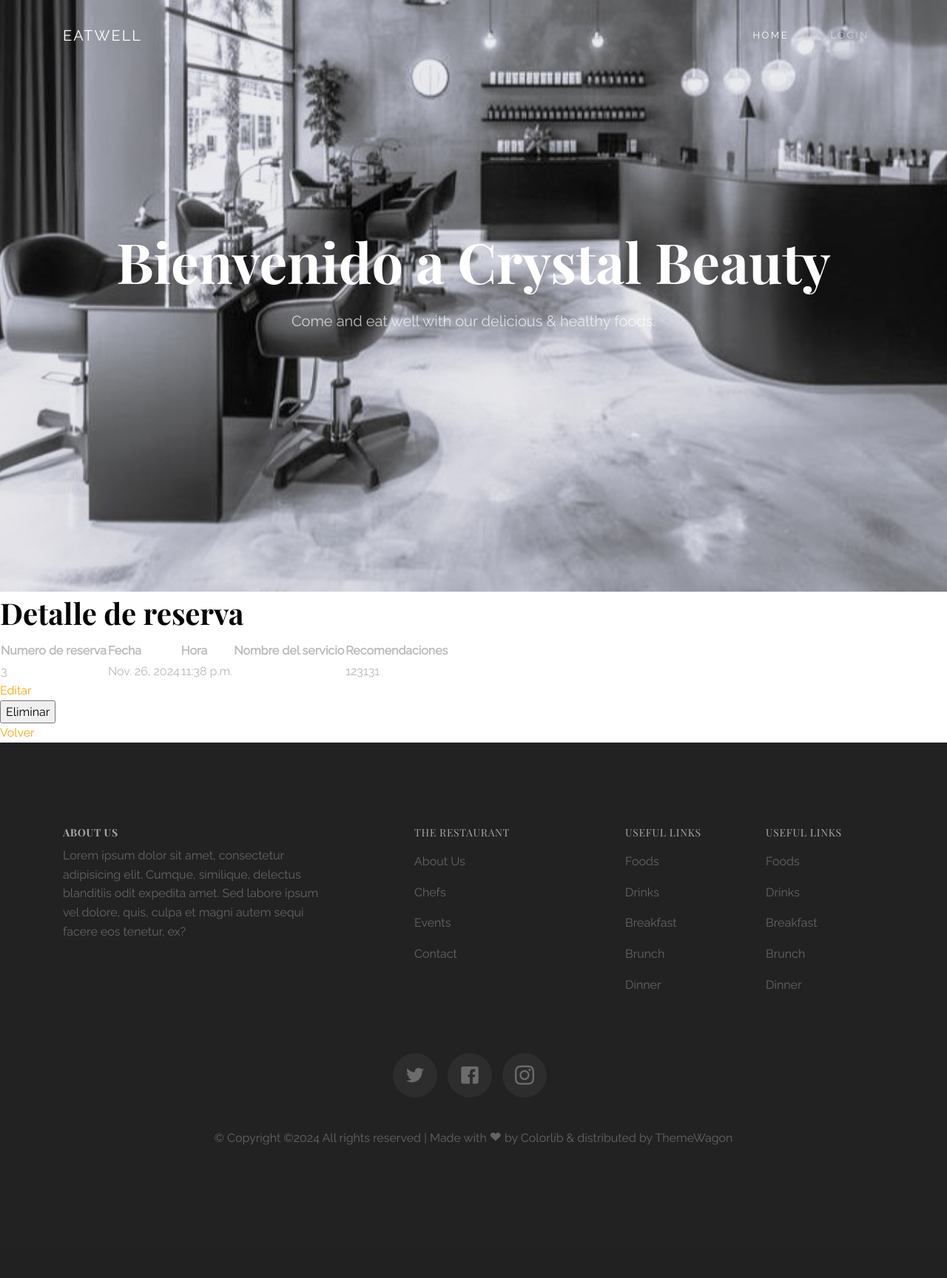
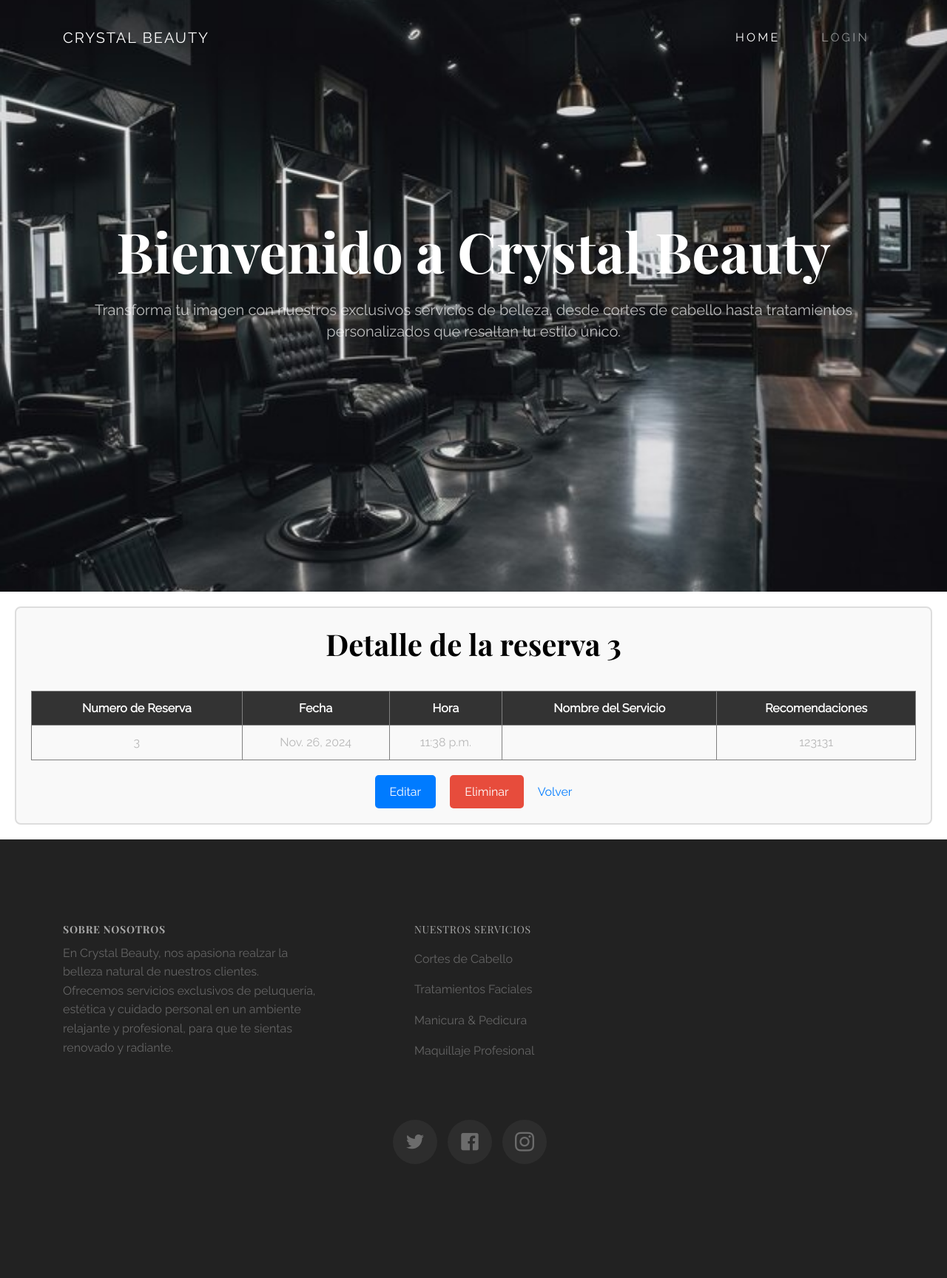
Before and after one commit to ElIngeJuan/Proyecto_Salon_Belleza, a Django app: page /mis_reservas/3/ in a window 1280 px wide. Shown: the whole page at 74% size. Before the commit the page ends 1548 px from the top, so only its background shows below. Run offline with Django 5.2, Linux system fonts and the light colour scheme; data comes from the database, SQL or seed files in the repository; both versions use the stored data as it was after the commit; some libraries are stand-ins or nearby versions; some web fonts are replaced.

Commit message:
Usuario terminado (creo)

```diff
--- a/Reserva/templates/base.html
+++ b/Reserva/templates/base.html
@@ -2,7 +2,7 @@
 <!DOCTYPE html>
 <html lang="en">
   <head>
-    <title>Beauty Salon</title>
+    <title>Crystal Salon</title>
     <meta charset="utf-8">
     <meta name="viewport" content="width=device-width, initial-scale=1, shrink-to-fit=no">
 
@@ -22,21 +22,20 @@
 
     <nav class="navbar navbar-expand-lg navbar-dark site_navbar bg-dark site-navbar-light" id="site-navbar">
       <div class="container">
-        <a class="navbar-brand" href="index.html">EatWell</a>
+        <a class="navbar-brand" href="index.html">Crystal Beauty</a>
         <button class="navbar-toggler" type="button" data-toggle="collapse" data-target="#site-nav" aria-controls="site-nav" aria-expanded="false" aria-label="Toggle navigation">
           <span class="oi oi-menu"></span> Menu
         </button>
 
         <div class="collapse navbar-collapse" id="site-nav">
           <ul class="navbar-nav ml-auto">
-            <li class="nav-item active"><a href="/" class="nav-link mr-3">Home</a></li>
+            <li class="nav-item active"><a href="/" class="nav-link mr-3" style="font-size: 1rem;">Home</a></li>
             {% if user.is_authenticated %}
-                <li class="nav-item"><a href="/servicios" class="nav-link mr-3">Servicios</a></li>
-                <li class="nav-item"><a href="/create" class="nav-link mr-3">Crear reserva</a></li>
-                <li class="nav-item"><a href="/mis_reservas" class="nav-link mr-3">Mis reservas</a></li>
-                <li class="nav-item"><a href="/logout" class="nav-link">Logout</a></li>
+                <li class="nav-item"><a href="/servicios" class="nav-link mr-3" style="font-size: 1rem;">Servicios</a></li>
+                <li class="nav-item"><a href="/mis_reservas" class="nav-link mr-3" style="font-size: 1rem;">Mis reservas</a></li>
+                <li class="nav-item"><a href="/logout" class="nav-link" style="font-size: 1rem;">Logout</a></li>
             {% else %}
-                <li class="nav-item"><a href="/login" class="nav-link">Login</a></li>
+                <li class="nav-item"><a href="/login" class="nav-link" style="font-size: 1rem;">Login</a></li>
             {% endif %}
           </ul>
         </div>
@@ -49,14 +48,15 @@
         <div class="row align-items-center justify-content-center text-center site-vh-100">
           <div class="col-md-12">
             <h1 class="site-heading site-animate mb-3">Bienvenido a Crystal Beauty</h1>
-            <h2 class="h5 site-subheading mb-5 site-animate">Come and eat well with our delicious &amp; healthy foods.</h2>
+            <h2 class="h5 site-subheading mb-5 site-animate"><strong>Transforma tu imagen con nuestros exclusivos servicios de belleza, desde cortes de cabello hasta tratamientos personalizados que resaltan tu estilo único.</strong></h2>
             {% if user.is_authenticated %}
-              <p><a href="/create" class="btn btn-outline-white btn-lg site-animate">Reservar</a></p>
+              <p><a href="/create" class="btn btn-outline-white btn-lg site-animate" style="font-size: 1.5rem; padding: 15px 30px;">Reservar</a></p>
             {% endif %}
           </div>
         </div>
       </div>
     </section>
+
     <!-- END section -->
 
     {% block content %}
@@ -69,63 +69,34 @@
           <div class="col-md-12">
             <div class="row">
               <div class="col-md-4 site-animate">
-                <h2 class="site-heading-2">About Us</h2>
-                <p>Lorem ipsum dolor sit amet, consectetur adipisicing elit. Cumque, similique, delectus blanditiis odit expedita amet. Sed labore ipsum vel dolore, quis, culpa et magni autem sequi facere eos tenetur, ex?</p>
+                <h2 class="site-heading-2">Sobre Nosotros</h2>
+                <p>En Crystal Beauty, nos apasiona realzar la belleza natural de nuestros clientes. Ofrecemos servicios exclusivos de peluquería, estética y cuidado personal en un ambiente relajante y profesional, para que te sientas renovado y radiante.</p>
               </div>
               <div class="col-md-1"></div>
               <div class="col-md-3 site-animate">
                 <div class="site-footer-widget mb-4">
-                  <h2 class="site-heading-2">The Restaurant</h2>
+                  <h2 class="site-heading-2">Nuestros Servicios</h2>
                   <ul class="list-unstyled">
-                    <li><a href="#" class="py-2 d-block">About Us</a></li>
-                    <li><a href="#" class="py-2 d-block">Chefs</a></li>
-                    <li><a href="#" class="py-2 d-block">Events</a></li>
-                    <li><a href="#" class="py-2 d-block">Contact</a></li>
-                  </ul>
-                </div>
-              </div>
-              <div class="col-md-2 site-animate">
-                 <div class="site-footer-widget mb-4">
-                  <h2 class="site-heading-2">Useful links</h2>
-                  <ul class="list-unstyled">
-                    <li><a href="#" class="py-2 d-block">Foods</a></li>
-                    <li><a href="#" class="py-2 d-block">Drinks</a></li>
-                    <li><a href="#" class="py-2 d-block">Breakfast</a></li>
-                    <li><a href="#" class="py-2 d-block">Brunch</a></li>
-                    <li><a href="#" class="py-2 d-block">Dinner</a></li>
-                  </ul>
-                </div>
-              </div>
-              <div class="col-md-2 site-animate">
-                 <div class="site-footer-widget mb-4">
-                  <h2 class="site-heading-2">Useful links</h2>
-                  <ul class="list-unstyled">
-                    <li><a href="#" class="py-2 d-block">Foods</a></li>
-                    <li><a href="#" class="py-2 d-block">Drinks</a></li>
-                    <li><a href="#" class="py-2 d-block">Breakfast</a></li>
-                    <li><a href="#" class="py-2 d-block">Brunch</a></li>
-                    <li><a href="#" class="py-2 d-block">Dinner</a></li>
+                    <li><a href="#" class="py-2 d-block">Cortes de Cabello</a></li>
+                    <li><a href="#" class="py-2 d-block">Tratamientos Faciales</a></li>
+                    <li><a href="#" class="py-2 d-block">Manicura & Pedicura</a></li>
+                    <li><a href="#" class="py-2 d-block">Maquillaje Profesional</a></li>
                   </ul>
                 </div>
               </div>
             </div>
           </div>
+        </div>
 
-        </div>
         <div class="row site-animate">
-           <div class="col-md-12 text-center">
+          <div class="col-md-12 text-center">
             <div class="site-footer-widget mb-4">
-              <ul class="site-footer-social list-unstyled ">
+              <ul class="site-footer-social list-unstyled">
                 <li class="site-animate"><a href="#"><span class="icon-twitter"></span></a></li>
                 <li class="site-animate"><a href="#"><span class="icon-facebook"></span></a></li>
                 <li class="site-animate"><a href="#"><span class="icon-instagram"></span></a></li>
               </ul>
             </div>
-          </div>
-          <div class="col-md-12 text-center">
-            <p>&copy; <!-- Link back to Colorlib can't be removed. Template is licensed under CC BY 3.0. -->
-Copyright &copy;<script>document.write(new Date().getFullYear());</script> All rights reserved | Made with <i class="icon-heart" aria-hidden="true"></i> by <a href="https://colorlib.com" target="_blank">Colorlib</a> &amp; distributed by <a href="https://themewagon.com" target="_blank">ThemeWagon</a>
-<!-- Link back to Colorlib can't be removed. Template is licensed under CC BY 3.0. --></p>
           </div>
         </div>
       </div>
--- a/Reserva/templates/reserva_detalle.html
+++ b/Reserva/templates/reserva_detalle.html
@@ -1,42 +1,49 @@
 {% extends 'base.html' %}
+
 <!DOCTYPE html>
 <html lang="en">
 <head>
     <meta charset="UTF-8">
     <meta name="viewport" content="width=device-width, initial-scale=1.0">
-    <title>Document</title>
+    <title>Detalle de Reserva</title>
 </head>
 <body>
 
     {% block content %}
-    <h1>Detalle de reserva</h1>
+    <section style="margin: 20px; padding: 20px; border: 2px solid #ddd; border-radius: 8px; background-color: #f9f9f9; text-align: center;">
+        <h1>Detalle de la reserva {{ reserva.id }}</h1>
+        <br>
 
-    <table>
-        <tr>
-            <th>Numero de reserva</th>
-            <th>Fecha</th>
-            <th>Hora</th>
-            <th>Nombre del servicio</th>
-            <th>Recomendaciones</th>
+        <table align="center" cellpadding="10" cellspacing="0" border="1" style="border-collapse: collapse; width: 100%; table-layout: auto;">
+            <tr style="background-color: #333; color: white;">
+                <th style="text-align: center;">Numero de Reserva</th>
+                <th style="text-align: center;">Fecha</th>
+                <th style="text-align: center;">Hora</th>
+                <th style="text-align: center;">Nombre del Servicio</th>
+                <th style="text-align: center;">Recomendaciones</th>
             </tr>
             <tr>
-            <td>{{reserva.id}}</td>
-            <td>{{reserva.fecha_reserva}}</td>
-            <td>{{reserva.hora_reserva}}</td>
-            <td>{{reserva.servicio}}</td>
-            <td>{{reserva.recomendaciones}}</td>
+                <td>{{ reserva.id }}</td>
+                <td>{{ reserva.fecha_reserva }}</td>
+                <td>{{ reserva.hora_reserva }}</td>
+                <td>{{ reserva.servicio }}</td>
+                <td>{{ reserva.recomendaciones }}</td>
             </tr>
-
         </table>
 
-    <a href="{% url 'actualizar_reserva' reserva.id %}">Editar</a>
+        <div style="margin-top: 20px;">
+            <a href="{% url 'actualizar_reserva' reserva.id %}" style="margin-right: 15px; text-decoration: none;">
+                <button style="background-color: #007bff; color: white; border: none; padding: 10px 20px; font-size: 16px; cursor: pointer; border-radius: 5px;">Editar</button>
+            </a>
 
-    <form action="{% url 'eliminar_reserva' reserva.id %}",  method="post">
+            <form action="{% url 'eliminar_reserva' reserva.id %}" method="post" style="display: inline;">
                 {% csrf_token %}
-        <button type="submit">Eliminar</button>
+                <button type="submit" style="background-color: #e74c3c; color: white; border: none; padding: 10px 20px; font-size: 16px; cursor: pointer; border-radius: 5px;">Eliminar</button>
             </form>
-    <a href="{% url 'ver_reservas' %}">Volver</a>
 
+            <a href="{% url 'ver_reservas' %}" style="margin-left: 15px; text-decoration: none; color: #007bff;">Volver</a>
+        </div>
+    </section>
     {% endblock %}
 
 </body>
--- a/Reserva/templates/servicios.html
+++ b/Reserva/templates/servicios.html
@@ -17,10 +17,10 @@
 
           <div class="row">
             <div class="col-md-12 text-center mb-5 site-animate">
-              <h2 class="display-4">News</h2>
+              <h2 class="display-4">Servicios Disponibles</h2>
               <div class="row justify-content-center">
                 <div class="col-md-7">
-                  <p class="lead">Far far away, behind the word mountains, far from the countries Vokalia and Consonantia, there live the blind texts.</p>
+                  <p class="lead">Te ofrecemos una amplia gama de servicios de belleza diseñados para realzar tu estilo y resaltar tu belleza natural. Desde cortes de cabello modernos hasta tratamientos faciales personalizados, estamos aquí para brindarte una experiencia única y renovadora.</p>
                 </div>
               </div>
             </div>
--- a/Servicio/templates/base_admin.html
+++ b/Servicio/templates/base_admin.html
@@ -48,7 +48,6 @@
             <div class="col-md-12">
             <h1 class="site-heading site-animate mb-3">Bienvenido a Crystal Beauty</h1>
             <h2 class="h5 site-subheading mb-5 site-animate">Come and eat well with our delicious &amp; healthy foods.</h2>
-            <p><a href="#" class="btn btn-outline-white btn-lg site-animate" data-toggle="modal" data-target="#reservationModal">Reservar</a></p>
             </div>
         </div>
         </div>
--- a/Servicio/templates/ver_servicios.html
+++ b/Servicio/templates/ver_servicios.html
@@ -15,7 +15,6 @@
 
     <section class="site-section bg-light" id="section-news">
         <div class="container">
-
           <div class="row">
             <div class="col-md-12 text-center mb-5 site-animate">
               <h2 class="display-4">News</h2>
```
Also changed, not shown: Reserva/templates/crear_reserva.html (+23 -6 lines), Reserva/templates/ver_reserva.html (+17 -12 lines), db.sqlite3, static/images/bg_3.jpg. Lines whose indentation alone changed are shown as unchanged.
